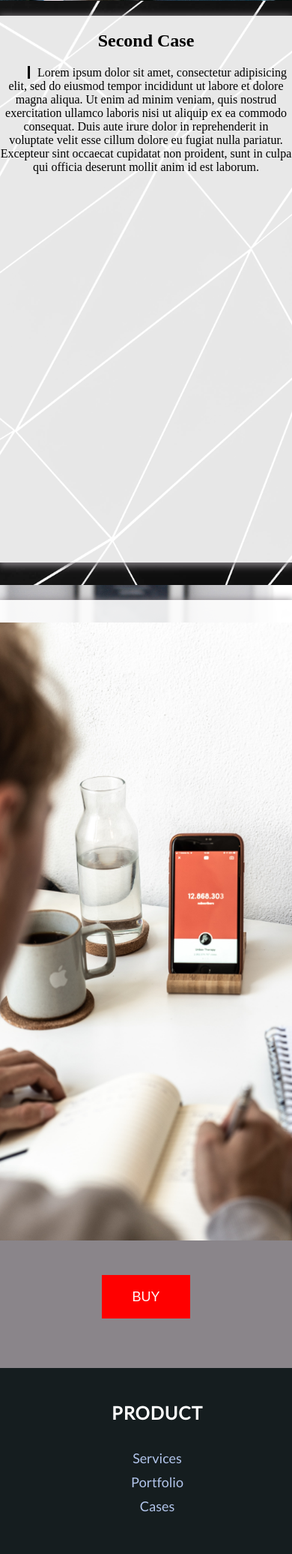
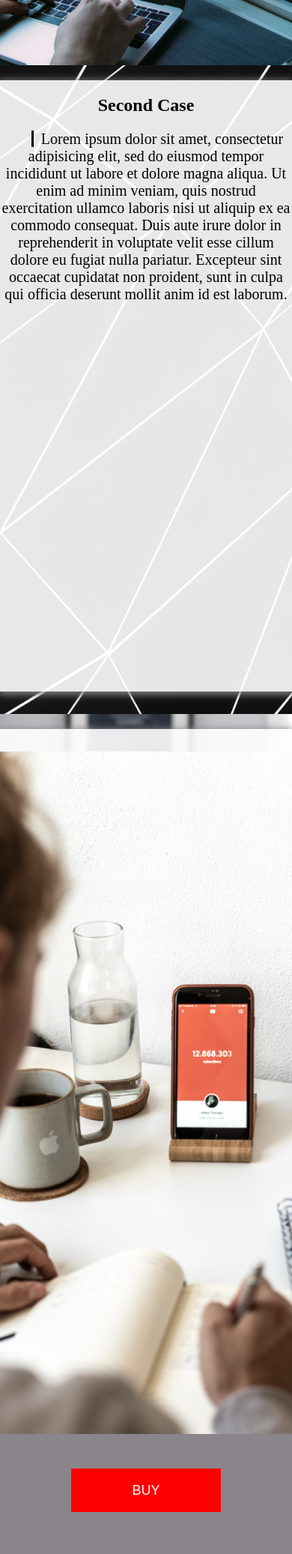
Before and after one commit to Rezo33/Crork-newPack, a PHP site: page / in a window 390 px wide; the page is wider, and only the part inside the window is pictured. Shown: the part 980-3052 px from the top of that part at 75% size. Run offline with PHP 8.4, Linux system fonts and the light colour scheme; some web fonts are replaced.

Commit message:
edit buy-btn for mobile

```diff
--- a/style.css
+++ b/style.css
@@ -372,4 +372,27 @@
 	.item h2{
 		padding-top: 20px;
 	}
+
+	.footer-conainer{
+		padding: 0;
+		margin:0;
+	}
+
+	.row{
+		padding: 0;
+		margin:0;
+	}
+
+	p{
+		font-size: 20px;
+	}
+
+	#buy-btn{
+		width: 100%;
+   		height: 100%;
+	}
+
+	#buy-btn-lb{
+		width: 200px;
+	}
 }
```
